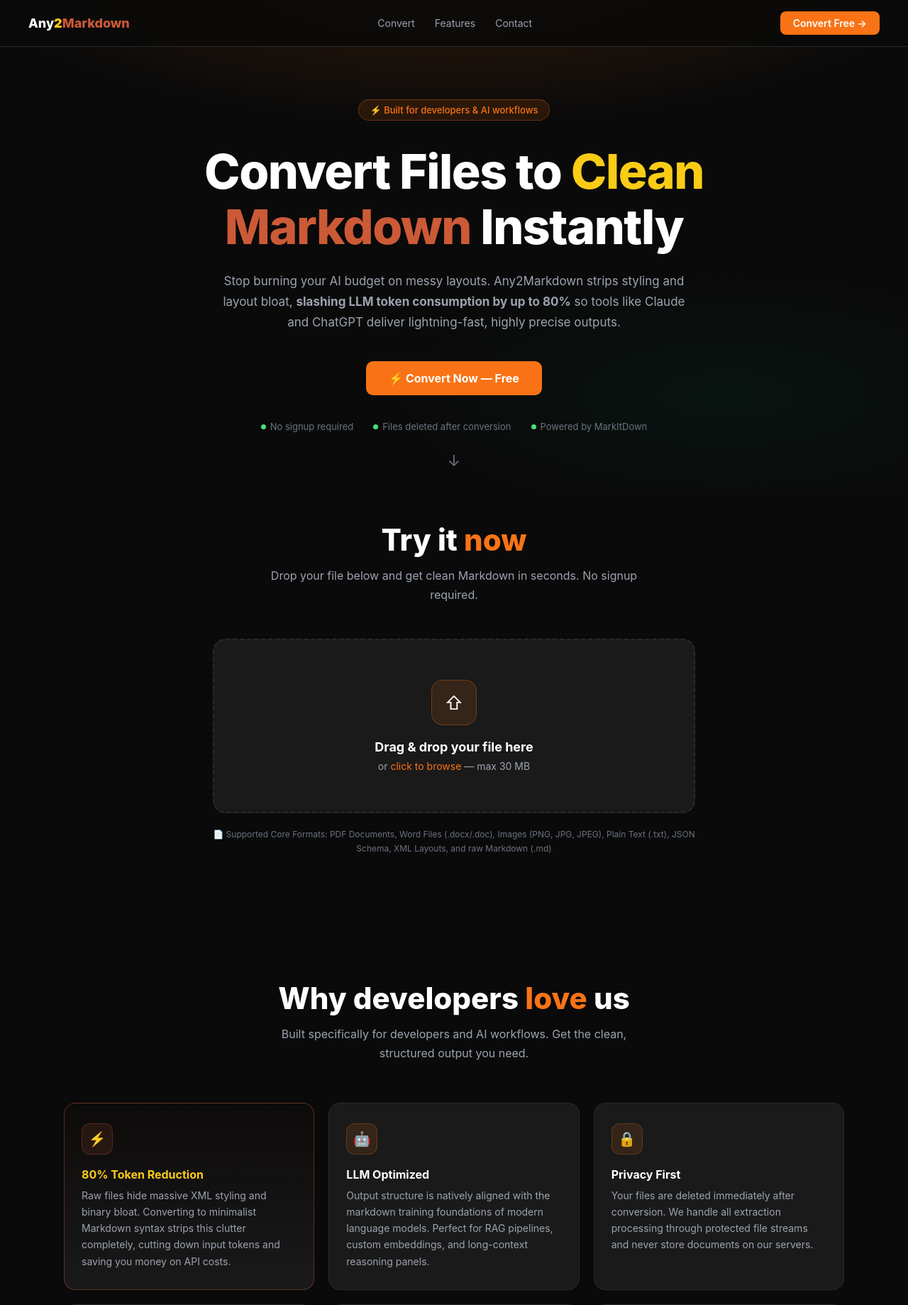
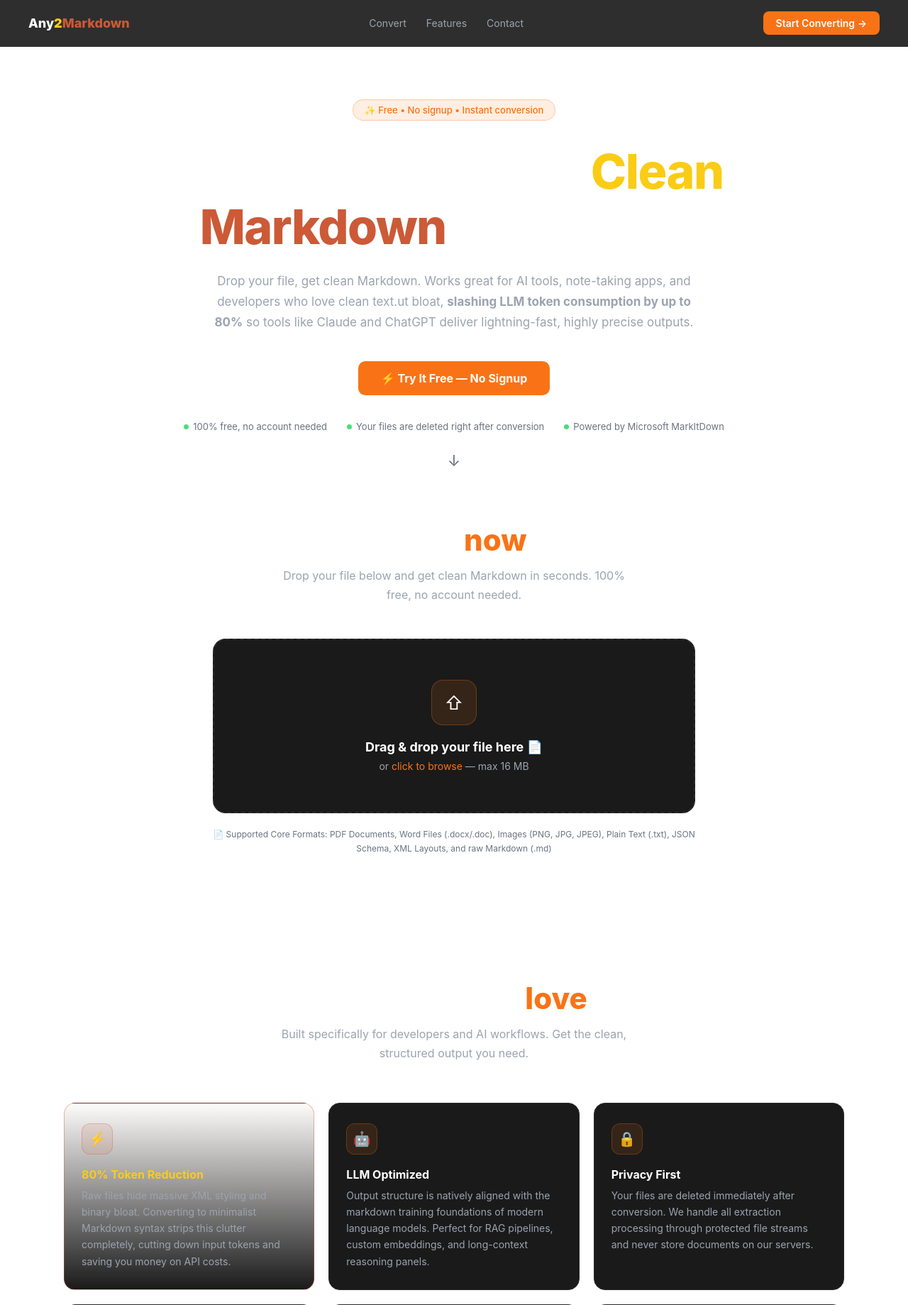
Before and after one commit to kaushikvm/any2markdown, a Python web app: template templates/index.html in a window 1280 px wide. Shown: the top 1839 px of the page at 71% size. Run offline with Jinja, Linux system fonts and the light colour scheme; the template is opened without the code that fills it, so the values that code supplies are empty.

Commit message:
Fix accept attribute, update file size limit text, improve user-facing copy for friendliness

```diff
--- a/templates/index.html
+++ b/templates/index.html
@@ -7,7 +7,7 @@
     <style>
         *, *::before, *::after { box-sizing: border-box; margin: 0; padding: 0; }
 
-        :root {
+        :root {h
             --bg: #0a0a0a;
             --bg2: #111111;
             --card: #1a1a1a;
@@ -290,25 +290,25 @@
         <a href="#features">Features</a>
         <a href="#footer">Contact</a>
     </div>
-    <a href="#convert" class="nav-btn">Convert Free &rarr;</a>
+    <a href="#convert" class="nav-btn">Start Converting &rarr;</a>
 </nav>
 
 <section class="hero">
-    <div class="hero-badge">&#9889; Built for developers &amp; AI workflows</div>
-    <h1>Convert Files to <span class="accent-yellow">Clean</span><br><span class="accent-orange">Markdown</span> Instantly</h1>
-    <p class="hero-sub">Stop burning your AI budget on messy layouts. Any2Markdown strips styling and layout bloat, <strong>slashing LLM token consumption by up to 80%</strong> so tools like Claude and ChatGPT deliver lightning-fast, highly precise outputs.</p>
-    <a href="#convert" class="hero-cta">&#9889; Convert Now &mdash; Free</a>
+    <div class="hero-badge">&#10024; Free &bull; No signup &bull; Instant conversion</div>
+    <h1>Turn Any File into <span class="accent-yellow">Clean</span><br><span class="accent-orange">Markdown</span> in Seconds</h1>
+    <p class="hero-sub">Drop your file, get clean Markdown. Works great for AI tools, note-taking apps, and developers who love clean text.ut bloat, <strong>slashing LLM token consumption by up to 80%</strong> so tools like Claude and ChatGPT deliver lightning-fast, highly precise outputs.</p>
+    <a href="#convert" class="hero-cta">&#9889; Try It Free &mdash; No Signup</a>
     <div class="hero-perks">
-        <span><span class="dot-green"></span> No signup required</span>
-        <span><span class="dot-green"></span> Files deleted after conversion</span>
-        <span><span class="dot-green"></span> Powered by MarkItDown</span>
+        <span><span class="dot-green"></span> 100% free, no account needed</span>
+        <span><span class="dot-green"></span> Your files are deleted right after conversion</span>
+        <span><span class="dot-green"></span> Powered by Microsoft MarkItDown</span>
     </div>
     <div class="scroll-arrow">&#8595;</div>
 </section>
 
 <section class="upload-section" id="convert">
     <div class="section-label">Try it <span class="accent">now</span></div>
-    <p class="section-sub">Drop your file below and get clean Markdown in seconds. No signup required.</p>
+    <p class="section-sub">Drop your file below and get clean Markdown in seconds. 100% free, no account needed.</p>
 
     {% with messages = get_flashed_messages() %}
     {% if messages %}
@@ -324,9 +324,9 @@
 
         <div class="upload-card" id="dropZone" onclick="document.getElementById('fileInput').click()">
             <div class="upload-icon">&#8679;</div>
-            <h3>Drag &amp; drop your file here</h3>
-            <p class="browse-hint">or <span>click to browse</span> &mdash; max 30 MB</p>
-            <input type="file" name="file" id="fileInput" accept=".pdf,.doc,.docx,.png,.jpg,.jpeg,.txt,.json,.xml,.md">
+            <h3>Drag &amp; drop your file here &#128196;</h3>
+            <p class="browse-hint">or <span>click to browse</span> &mdash; max 16 MB</p>
+            <input type="file" name="file" id="fileInput" accept=".pdf,.docx,.png,.jpg,.jpeg,.txt,.json,.xml,.md">
         </div>
 
         <div id="file-selected-panel">
@@ -350,7 +350,7 @@
             <div class="file-panel-actions">
                 <button type="submit" class="btn-convert" id="convertBtn">
                     <div class="spinner" id="spinner"></div>
-                    <span id="btnText">&#10024; Convert to Markdown</span>
+                    <span id="btnText">&#10024; Convert to Markdown!</span>
                 </button>
                 <button type="button" class="btn-cancel" id="cancelBtn">
                     &#10005; Cancel
```
